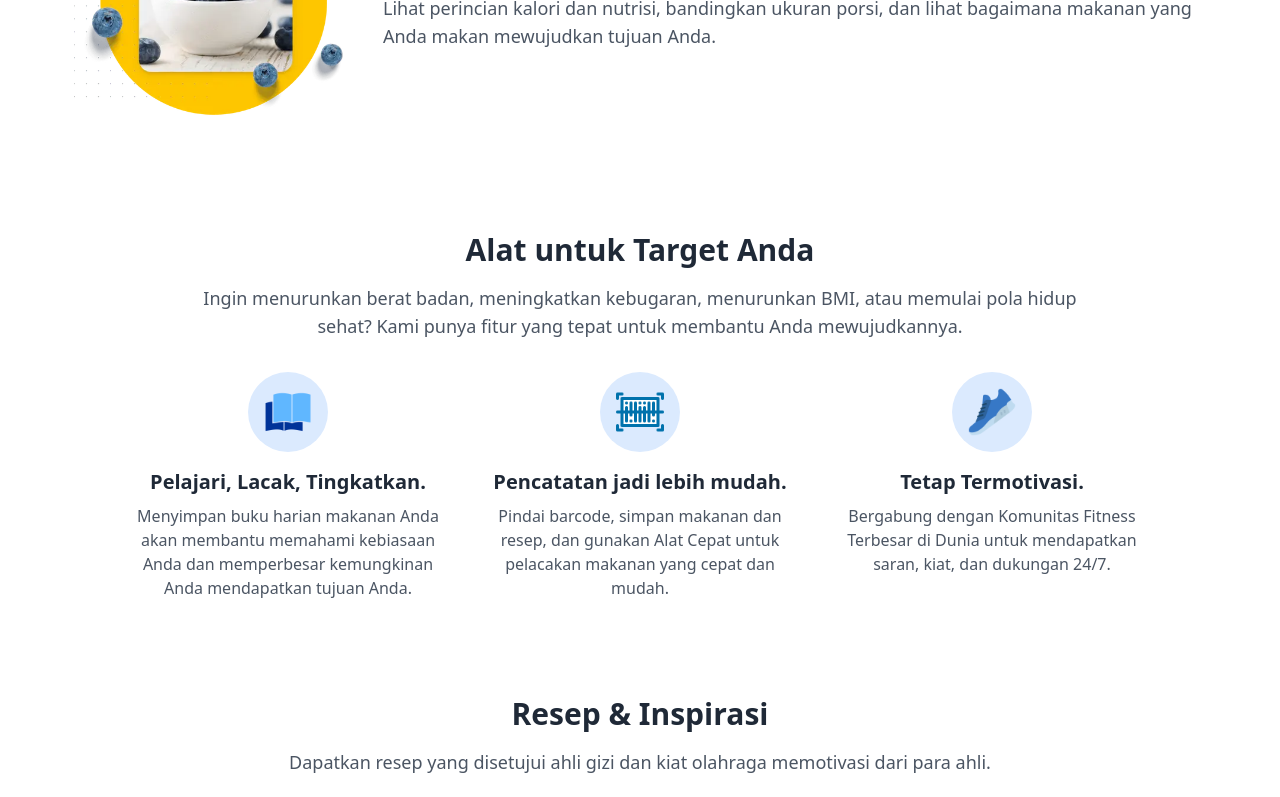
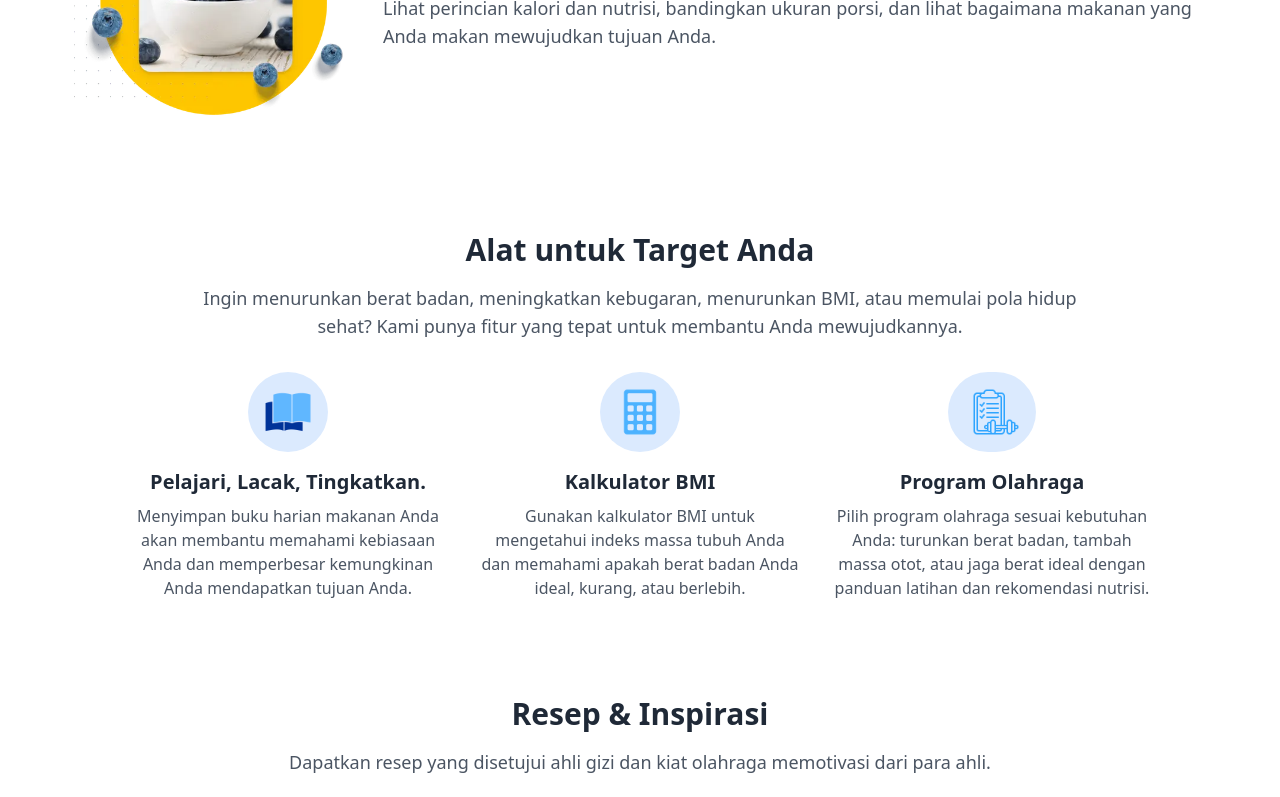
Before and after one commit to Permana721/Tugas-Akhir, a Vue app in the folder web/: page / in a window 1280 px wide. Shown: the part 840-1637 px from the top of the page. Built offline with nearby package versions, Linux system fonts and the light colour scheme.

Commit message:
change main features

```diff
--- a/web/src/pages/DashboardPage.vue
+++ b/web/src/pages/DashboardPage.vue
@@ -39,6 +39,7 @@
                 Ingin menurunkan berat badan, meningkatkan kebugaran, menurunkan BMI, atau memulai pola hidup sehat? Kami punya fitur yang tepat untuk membantu Anda mewujudkannya.
                 </p>
             </div>
+
             <div class="max-w-5xl mx-auto grid grid-cols-1 sm:grid-cols-2 lg:grid-cols-3 gap-8 text-center">
                 <div>
                     <div class="flex justify-center mb-4">
@@ -51,26 +52,28 @@
                         Menyimpan buku harian makanan Anda akan membantu memahami kebiasaan Anda dan memperbesar kemungkinan Anda mendapatkan tujuan Anda.
                     </p>
                 </div>
+
                 <div>
                     <div class="flex justify-center mb-4">
                         <div class="bg-blue-100 p-4 rounded-full">
-                        <img src="/img/icon/scanner.png" alt="Kode Batang" class="w-12 h-12" />
+                            <img src="/img/icon/calculator.png" alt="Kalkulator BMI" class="w-12 h-12" />
                         </div>
                     </div>
-                <h3 class="text-xl font-semibold text-gray-800 mb-2">Pencatatan jadi lebih mudah.</h3>
+                    <h3 class="text-xl font-semibold text-gray-800 mb-2">Kalkulator BMI</h3>
                     <p class="text-gray-600">
-                    Pindai barcode, simpan makanan dan resep, dan gunakan Alat Cepat untuk pelacakan makanan yang cepat dan mudah.
+                        Gunakan kalkulator BMI untuk mengetahui indeks massa tubuh Anda dan memahami apakah berat badan Anda ideal, kurang, atau berlebih.
                     </p>
                 </div>
+
                 <div>
                     <div class="flex justify-center mb-4">
                         <div class="bg-blue-100 p-4 rounded-full">
-                        <img src="/img/icon/sneakers.png" alt="Sepatu" class="w-12 h-12" />
+                            <img src="/img/icon/programs.png" alt="Program Olahraga" class="w-12 h-12 ml-2" />
                         </div>
                     </div>
-                <h3 class="text-xl font-semibold text-gray-800 mb-2">Tetap Termotivasi.</h3>
+                    <h3 class="text-xl font-semibold text-gray-800 mb-2">Program Olahraga</h3>
                     <p class="text-gray-600">
-                    Bergabung dengan Komunitas Fitness Terbesar di Dunia untuk mendapatkan saran, kiat, dan dukungan 24/7.
+                        Pilih program olahraga sesuai kebutuhan Anda: turunkan berat badan, tambah massa otot, atau jaga berat ideal dengan panduan latihan dan rekomendasi nutrisi.
                     </p>
                 </div>
             </div>
```
Lines whose indentation alone changed are shown as unchanged.
